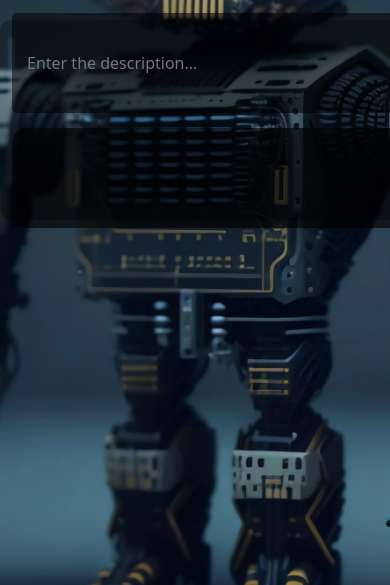
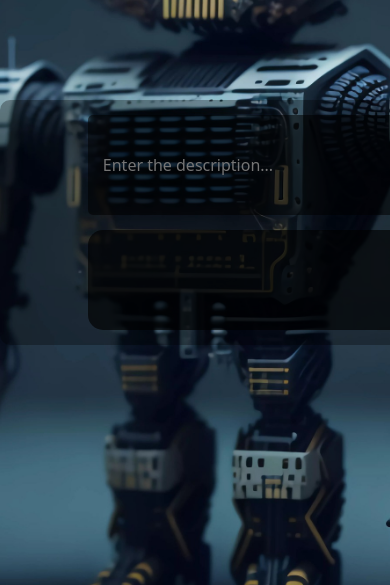
Before and after one commit to SoumyaBera2002/TextToImageGenerationUsingGAN, a Flask app: page / in a window 390 px wide; the page is wider, and only the part inside the window is pictured. Shown: the part 200-785 px from the top of that part. Run offline with Flask 3, Linux system fonts and the light colour scheme.

Commit message:
Css-change-1

```diff
--- a/static/css/styles.css
+++ b/static/css/styles.css
@@ -24,7 +24,7 @@
 .search-container {
     display: flex;
     justify-content: center;
-    align-items: flex-start;
+    align-items: center;
     background-color: rgba(0, 0, 0, 0.3);
     padding: 20px;
     margin-top: 20px;
@@ -75,11 +75,13 @@
 
     .search-container {
         width: 100%;
-        height: 200px;
-        flex-direction: column;
         padding: 15px;
-        margin-top: 20px;
         border-radius: 10px;
+        display: flex;
+        flex-direction: column; /* Stack elements vertically */
+        justify-content: center; /* Center vertically */
+        align-items: center; /* Center horizontally */
+        margin-top: 100px;
     }
 
     .search-input {
@@ -94,7 +96,8 @@
         width: 100%;
         height: 100px;
         padding: 15px 20px;
-        font-size: 16px;
+        font-size: 18px;
+        font-weight: 700px;
         margin-left: 0;
     }
 }
```
